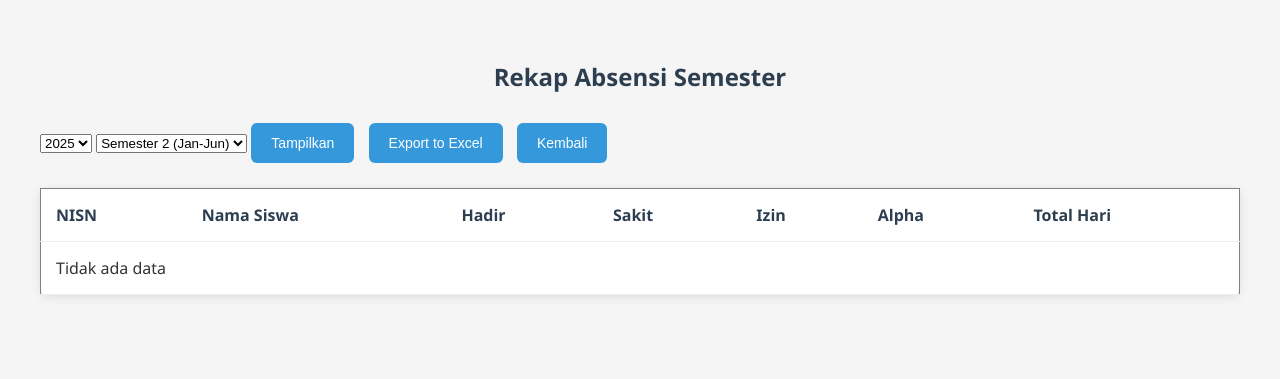
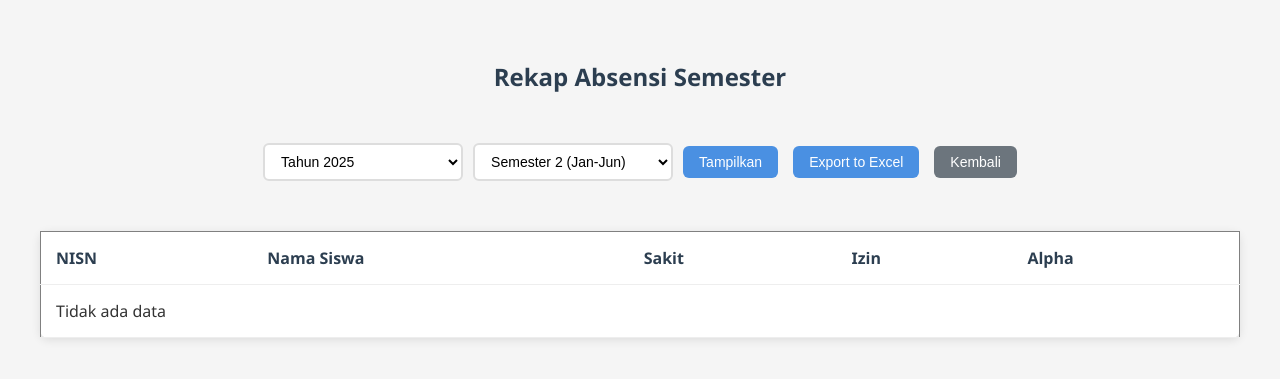
Before and after one commit to Zy4Code/project-absensi, a PHP site: page /semester_report.php in a window 1280 px wide. Shown: the top 379 px of the page. Run offline with PHP 8.4, Linux system fonts and the light colour scheme; data that the repository does not hold is empty.

Commit message:
Perbarui tampilan halaman rekap absensi semester dengan menambahkan stylesheet baru, memperbaiki elemen form untuk tampilan yang lebih baik, dan menghapus kolom 'Total Hari' dari tabel.

```diff
--- a/semester_report.php
+++ b/semester_report.php
@@ -69,18 +69,19 @@ $result = $stmt->get_result();
     <meta charset="UTF-8">
     <title>Rekap Absensi Semester</title>
     <link rel="stylesheet" href="src/css/page_index.css">
+    <link rel="stylesheet" href="src/css/page_report.css">
 </head>
 <body>
     <h2>Rekap Absensi Semester</h2>
 
-    <div style="margin-bottom: 20px;">
-        <form method="GET" action="semester_report.php" style="display: inline-block;">
+    <div class="filter-container">
+        <form method="GET" action="semester_report.php" style="display: flex; gap: 10px; align-items: center;">
             <select name="tahun">
                 <?php
                 $current_year = date('Y');
                 for($i = $current_year - 1; $i <= $current_year + 1; $i++) {
                     $selected = ($i == $tahun) ? 'selected' : '';
-                    echo "<option value='$i' $selected>$i</option>";
+                    echo "<option value='$i' $selected>Tahun $i</option>";
                 }
                 ?>
             </select>
@@ -91,13 +92,13 @@ $result = $stmt->get_result();
             <button type="submit">Tampilkan</button>
         </form>
 
-        <form method="POST" action="export_excel.php" style="display: inline-block; margin-left: 10px;">
+        <form method="POST" action="export_excel.php" id="export-form">
             <input type="hidden" name="tahun" value="<?php echo $tahun; ?>">
             <input type="hidden" name="semester" value="<?php echo $semester; ?>">
             <button type="submit">Export to Excel</button>
         </form>
 
-        <button onclick="window.location.href='index.php'" style="margin-left: 10px;">Kembali</button>
+        <button class="btn-kembali" onclick="window.location.href='index.php'">Kembali</button>
     </div>
 
     <table border="1">
@@ -105,11 +106,10 @@ $result = $stmt->get_result();
             <tr>
                 <th>NISN</th>
                 <th>Nama Siswa</th>
-                <th>Hadir</th>
                 <th>Sakit</th>
                 <th>Izin</th>
                 <th>Alpha</th>
-                <th>Total Hari</th>
+                <!-- <th>Total Hari</th> -->
             </tr>
         </thead>
         <tbody>
@@ -120,11 +120,10 @@ $result = $stmt->get_result();
                     echo "<tr>
                         <td>{$row['NISN']}</td>
                         <td>{$row['Nama']}</td>
-                        <td>{$row['Hadir']}</td>
                         <td>{$row['Sakit']}</td>
                         <td>{$row['Izin']}</td>
                         <td>{$row['Alpha']}</td>
-                        <td>{$total}</td>
+
                     </tr>";
                 }
             } else {
--- /dev/null
+++ b/src/css/page_report.css
@@ -0,0 +1,86 @@
+/* Container untuk form */
+.filter-container {
+    /* background-color: #f8f9fa; */
+    padding: 20px;
+    /* border-radius: 8px; */
+    /* box-shadow: 0 2px 4px rgba(0, 0, 0, 0.1); */
+    margin-bottom: 30px;
+    display: flex;
+    align-items: center;
+    justify-content: center;
+    gap: 15px;
+}
+
+/* Styling untuk select (dropdown) */
+select {
+    padding: 8px 12px;
+    border: 2px solid #ddd;
+    border-radius: 6px;
+    font-size: 14px;
+    background-color: white;
+    cursor: pointer;
+    transition: all 0.3s ease;
+    min-width: 200px;
+}
+
+select:hover {
+    border-color: #4a90e2;
+}
+
+select:focus {
+    outline: none;
+    border-color: #4a90e2;
+    box-shadow: 0 0 0 2px rgba(74, 144, 226, 0.2);
+}
+
+/* Styling untuk button */
+button {
+    padding: 8px 16px;
+    border: none;
+    border-radius: 6px;
+    font-size: 14px;
+    cursor: pointer;
+    transition: all 0.3s ease;
+}
+
+/* Button Tampilkan */
+button[type="submit"] {
+    background-color: #4a90e2;
+    color: white;
+}
+
+button[type="submit"]:hover {
+    background-color: #357abd;
+}
+
+/* Button Export */
+button[type="submit"][form="export-form"] {
+    background-color: #28a745;
+    color: white;
+}
+
+button[type="submit"][form="export-form"]:hover {
+    background-color: #218838;
+}
+
+/* Button Kembali */
+.btn-kembali {
+    background-color: #6c757d;
+    color: white;
+}
+
+.btn-kembali:hover {
+    background-color: #5a6268;
+}
+
+/* Responsive design */
+@media (max-width: 768px) {
+    .filter-container {
+        flex-direction: column;
+        gap: 10px;
+    }
+
+    select, button {
+        width: 100%;
+    }
+}
```
